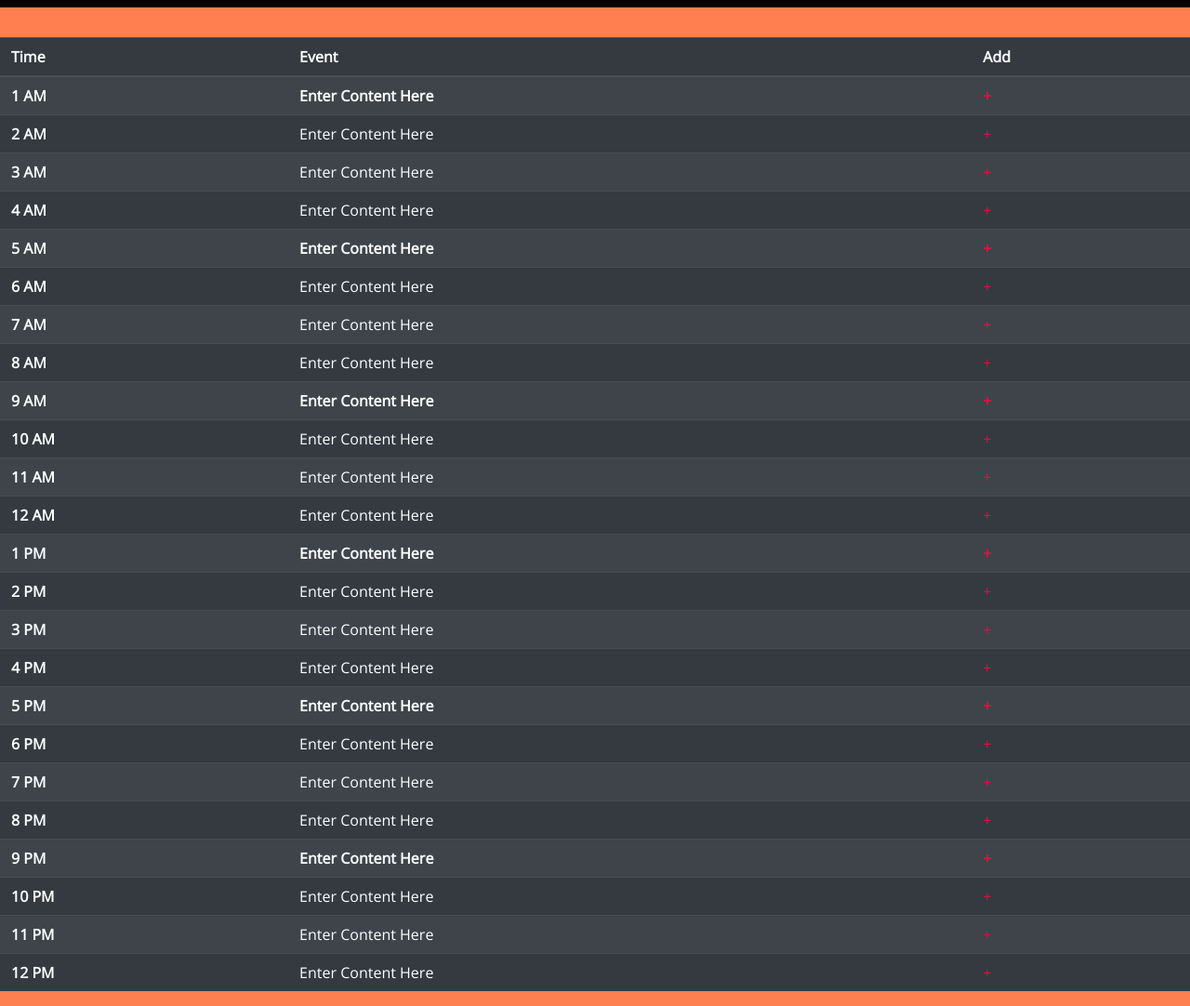
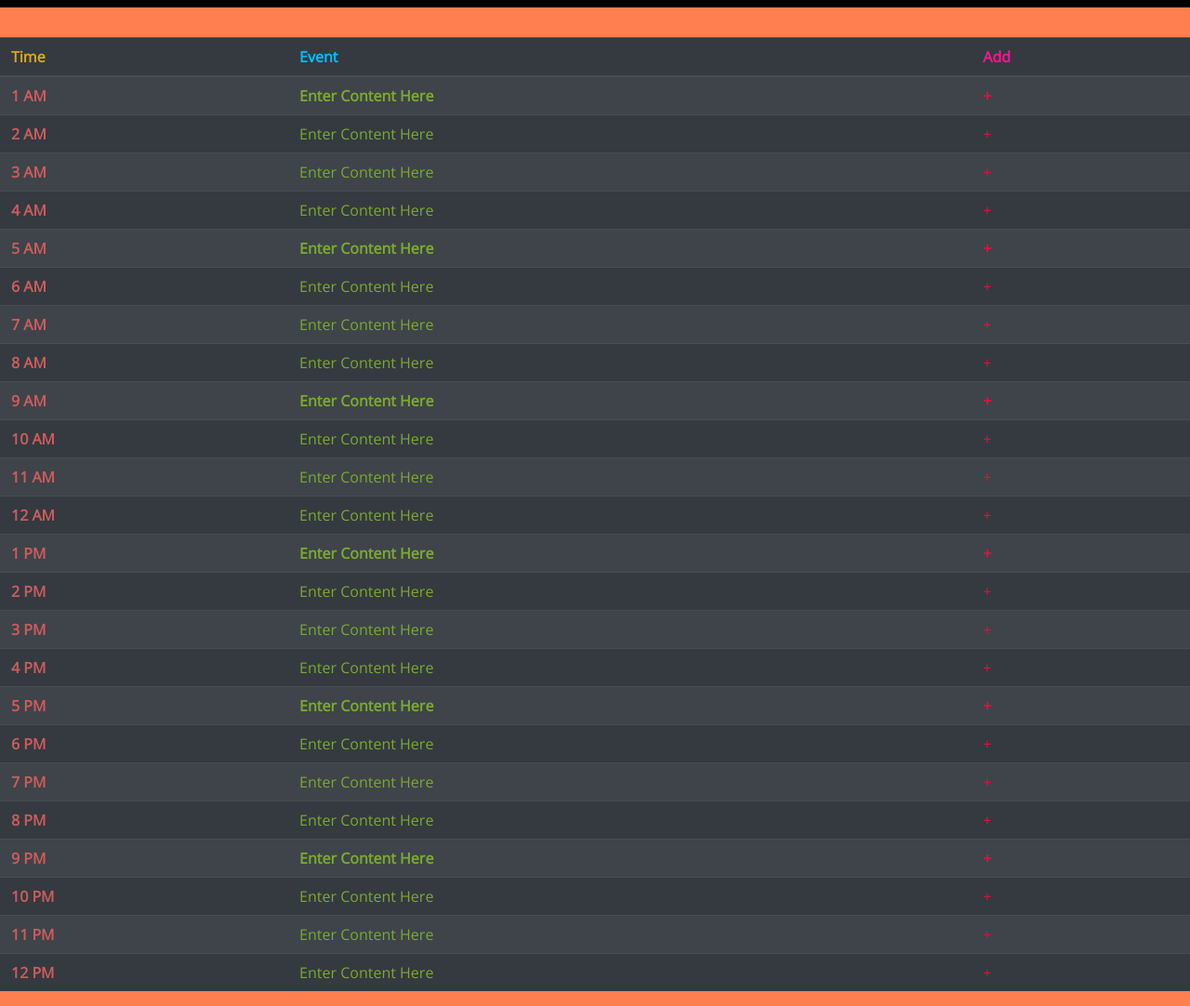
Before and after one commit to RobertKelly03/Day-Planner-Homework, a plain HTML site: page index.html in a window 1280 px wide. Shown: the part 260-1342 px from the top of the page at 93% size. Drawn offline with nearby package versions, Linux system fonts and the light colour scheme.

Commit message:
styling more lables

```diff
--- a/index.html
+++ b/index.html
@@ -32,128 +32,128 @@
         <table class="table table-striped table-dark">
             <thead>
                     <tr>
-                      <th scope="col">Time</th>
-                      <th scope="col">Event</th>
-                      <th scope="col">Add</th>
+                      <th scope="col" class="TimeLable">Time</th>
+                      <th scope="col" class="EventLable">Event</th>
+                      <th scope="col" class="AddLable">Add</th>
                     </tr>
             <tbody>
               <tr>
-                <th scope="col">1 AM</th>
-                <th scope="col">Enter Content Here</th>
+                <th scope="col" class="TimeColor">1 AM</th>
+                <th scope="col" class="content">Enter Content Here</th>
                 <th scope="col" class="addButton">+</th>
               </tr>
               <tr>
-                <th scope="row">2 AM</th>
+                <th scope="row" class="TimeColor">2 AM</th>
                 <td class="content">Enter Content Here</td>
                 <td class="addButton">+</td>
               </tr>
               <tr>
-                <th scope="row">3 AM</th>
+                <th scope="row" class="TimeColor">3 AM</th>
                 <td class="content">Enter Content Here</td>
                 <td class="addButton">+</td>
               </tr>
               <tr>
-                <th scope="row">4 AM</th>
+                <th scope="row" class="TimeColor">4 AM</th>
                 <td class="content">Enter Content Here</td>
                 <td class="addButton">+</td>
               </tr>
               <tr>
-                <th scope="col">5 AM</th>
-                <th scope="col">Enter Content Here</th>
+                <th scope="col" class="TimeColor">5 AM</th>
+                <th scope="col" class="content">Enter Content Here</th>
                 <th scope="col" class="addButton">+</th>
               </tr>
               <tr>
-                <th scope="row">6 AM</th>
+                <th scope="row" class="TimeColor">6 AM</th>
                 <td class="content">Enter Content Here</td>
                 <td class="addButton">+</td>
               </tr>
               <tr>
-                <th scope="row">7 AM</th>
+                <th scope="row" class="TimeColor">7 AM</th>
                 <td class="content">Enter Content Here</td>
                 <td class="addButton">+</td>
               </tr>
               <tr>
-                <th scope="row">8 AM</th>
+                <th scope="row" class="TimeColor">8 AM</th>
                 <td class="content">Enter Content Here</td>
                 <td class="addButton">+</td>
               </tr>
               <tr>
-                <th scope="col">9 AM</th>
-                <th scope="col">Enter Content Here</th>
+                <th scope="col" class="TimeColor">9 AM</th>
+                <th scope="col" class="content">Enter Content Here</th>
                 <th scope="col" class="addButton">+</th>
               </tr>
               <tr>
-                <th scope="row">10 AM</th>
+                <th scope="row" class="TimeColor">10 AM</th>
                 <td class="content">Enter Content Here</td>
                 <td class="addButton">+</td>
               </tr>
               <tr>
-                <th scope="row">11 AM</th>
+                <th scope="row" class="TimeColor">11 AM</th>
                 <td class="content">Enter Content Here</td>
                 <td class="addButton">+</td>
               </tr>
               <tr>
-                <th scope="row">12 AM</th>
+                <th scope="row" class="TimeColor">12 AM</th>
                 <td class="content">Enter Content Here</td>
                 <td class="addButton">+</td>
               </tr>
               <tr>
-                <th scope="col">1 PM</th>
-                <th scope="col">Enter Content Here</th>
+                <th scope="col" class="TimeColor">1 PM</th>
+                <th scope="col" class="content">Enter Content Here</th>
                 <th scope="col" class="addButton">+</th>
               </tr>
               <tr>
-                <th scope="row">2 PM</th>
+                <th scope="row" class="TimeColor">2 PM</th>
                 <td class="content">Enter Content Here</td>
                 <td class="addButton">+</td>
               </tr>
               <tr>
-                <th scope="row">3 PM</th>
+                <th scope="row" class="TimeColor">3 PM</th>
                 <td class="content">Enter Content Here</td>
                 <td class="addButton">+</td>
               </tr>
               <tr>
-                <th scope="row">4 PM</th>
+                <th scope="row" class="TimeColor">4 PM</th>
                 <td class="content">Enter Content Here</td>
                 <td class="addButton">+</td>
               </tr>
               <tr>
-                <th scope="col">5 PM</th>
-                <th scope="col">Enter Content Here</th>
+                <th scope="col" class="TimeColor">5 PM</th>
+                <th scope="col" class="content">Enter Content Here</th>
                 <th scope="col" class="addButton">+</th>
               </tr>
               <tr>
-                <th scope="row">6 PM</th>
+                <th scope="row" class="TimeColor">6 PM</th>
                 <td class="content">Enter Content Here</td>
                 <td class="addButton">+</td>
               </tr>
               <tr>
-                <th scope="row">7 PM</th>
+                <th scope="row" class="TimeColor">7 PM</th>
                 <td class="content">Enter Content Here</td>
                 <td class="addButton">+</td>
               </tr>
               <tr>
-                <th scope="row">8 PM</th>
+                <th scope="row" class="TimeColor">8 PM</th>
                 <td class="content">Enter Content Here</td>
                 <td class="addButton">+</td>
               </tr>
               <tr>
-                <th scope="col">9 PM</th>
-                <th scope="col">Enter Content Here</th>
+                <th scope="col" class="TimeColor">9 PM</th>
+                <th scope="col" class="content">Enter Content Here</th>
                 <th scope="col" class="addButton">+</th>
               </tr>
               <tr>
-                <th scope="row">10 PM</th>
+                <th scope="row" class="TimeColor">10 PM</th>
                 <td class="content">Enter Content Here</td>
                 <td class="addButton">+</td>
               </tr>
               <tr>
-                <th scope="row">11 PM</th>
+                <th scope="row" class="TimeColor">11 PM</th>
                 <td class="content">Enter Content Here</td>
                 <td class="addButton">+</td>
               </tr>
               <tr>
-                <th scope="row">12 PM</th>
+                <th scope="row" class="TimeColor">12 PM</th>
                 <td class="content">Enter Content Here</td>
                 <td class="addButton">+</td>
               </tr>
--- a/style.css
+++ b/style.css
@@ -73,3 +73,18 @@ body {
   .addButton {
       color: crimson;
   }
+  .content {
+      color: rgb(124, 169, 46);
+  }
+  .AddLable {
+      color: deeppink;
+  }
+  .EventLable {
+      color: deepskyblue;
+  }
+  .TimeLable {
+      color: goldenrod;
+  }
+  .TimeColor{
+      color: indianred;
+  }
```
